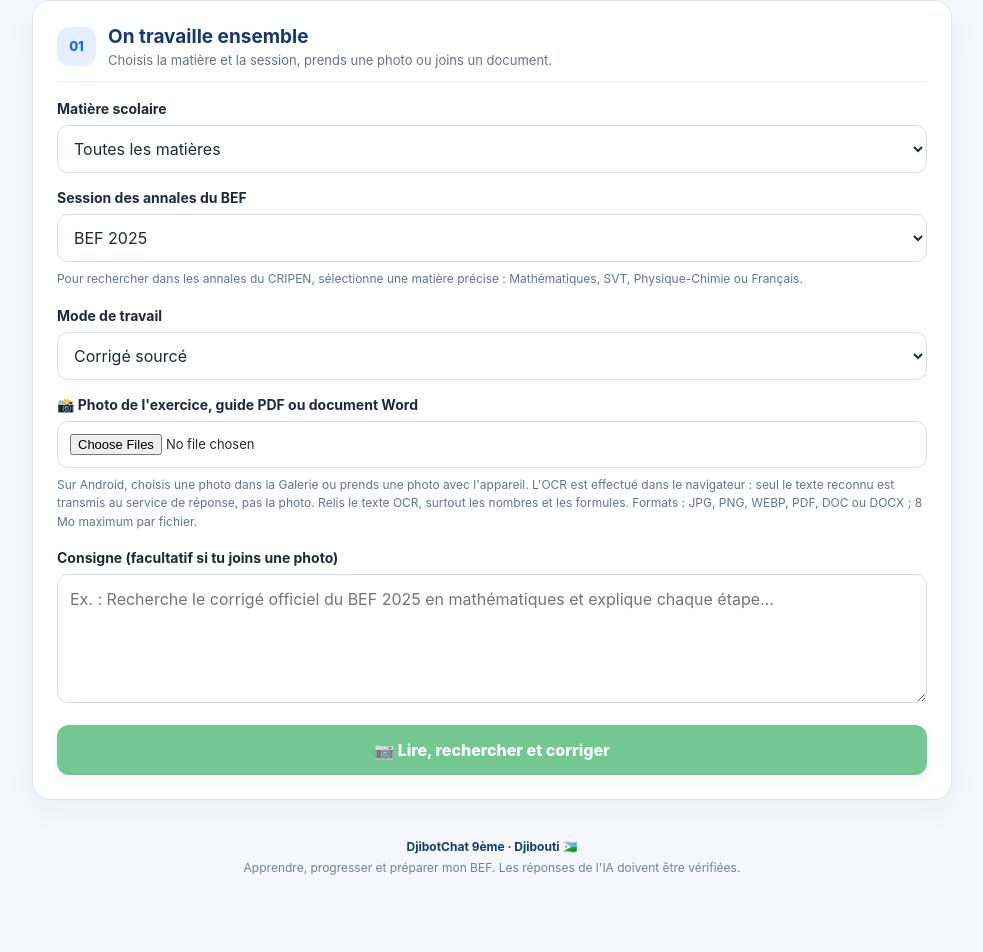
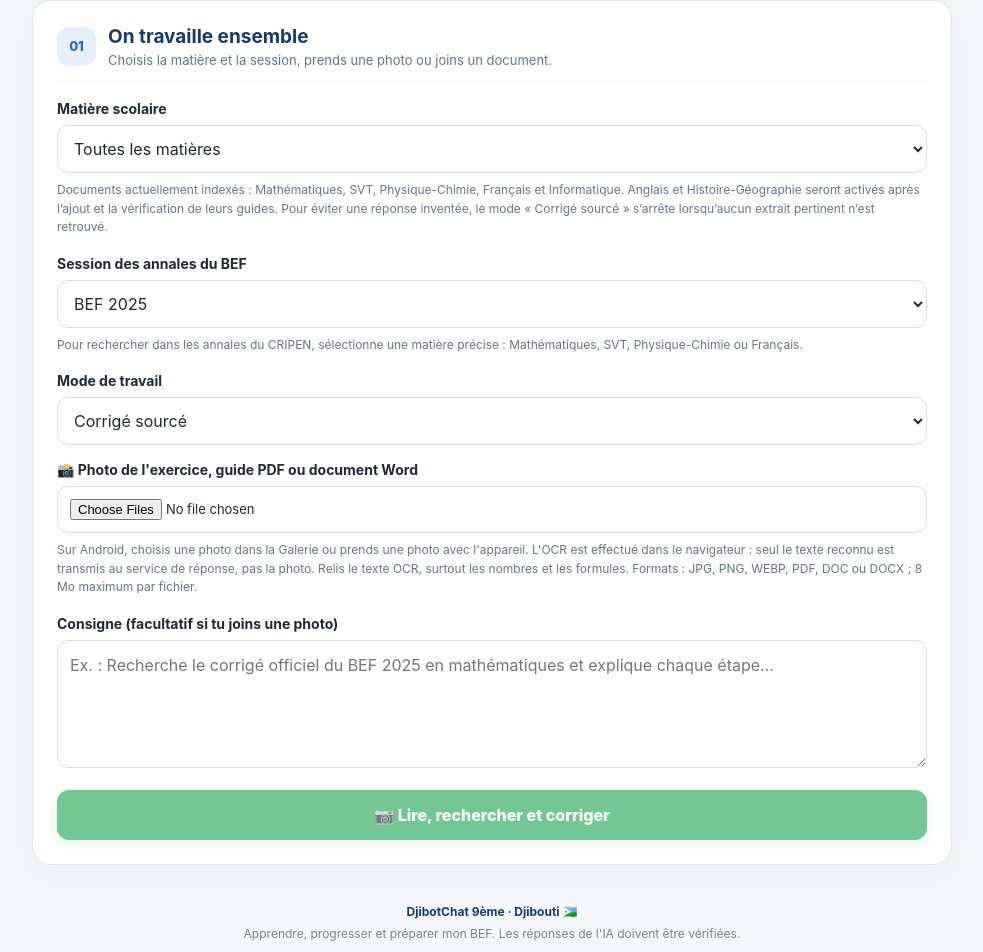
Before and after one commit to djama77/DjibotChat-9eme, a Next.js app in the folder vercel-app/: page / in a window 1280 px wide. Shown: the part 1235-2187 px from the top of the page, without its empty margins (148-1131 px from the left). Before the commit the page ends 2156 px from the top, so only its background shows below. Built offline with nearby package versions, Linux system fonts and the light colour scheme.

Commit message:
Clarify indexed subjects and disable unavailable subjects

```diff
--- a/vercel-app/app/page.tsx
+++ b/vercel-app/app/page.tsx
@@ -149,7 +149,8 @@ export default function Home() {
     <form className="panel" onSubmit={submit}>
       <div className="sectionHeading"><span>01</span><div><h2>On travaille ensemble</h2><p>Choisis la matière et la session, prends une photo ou joins un document.</p></div></div>
       <label htmlFor="subject">Matière scolaire</label>
-      <select id="subject" value={subject} onChange={(event) => setSubject(event.target.value)}>{subjects.map((value) => <option key={value}>{value}</option>)}</select>
+      <select id="subject" value={subject} onChange={(event) => setSubject(event.target.value)}>{subjects.map((value) => <option key={value} disabled={value === "Anglais" || value === "Histoire-Géographie"}>{value}{value === "Anglais" || value === "Histoire-Géographie" ? " — documents à intégrer" : ""}</option>)}</select>
+      <p className="hint">Documents actuellement indexés : Mathématiques, SVT, Physique-Chimie, Français et Informatique. Anglais et Histoire-Géographie seront activés après l’ajout et la vérification de leurs guides. Pour éviter une réponse inventée, le mode « Corrigé sourcé » s’arrête lorsqu’aucun extrait pertinent n’est retrouvé.</p>
       <label htmlFor="examYear">Session des annales du BEF</label>
       <select id="examYear" value={examYear} onChange={(event) => setExamYear(event.target.value)}>
         <option value="2025">BEF 2025</option>
```
